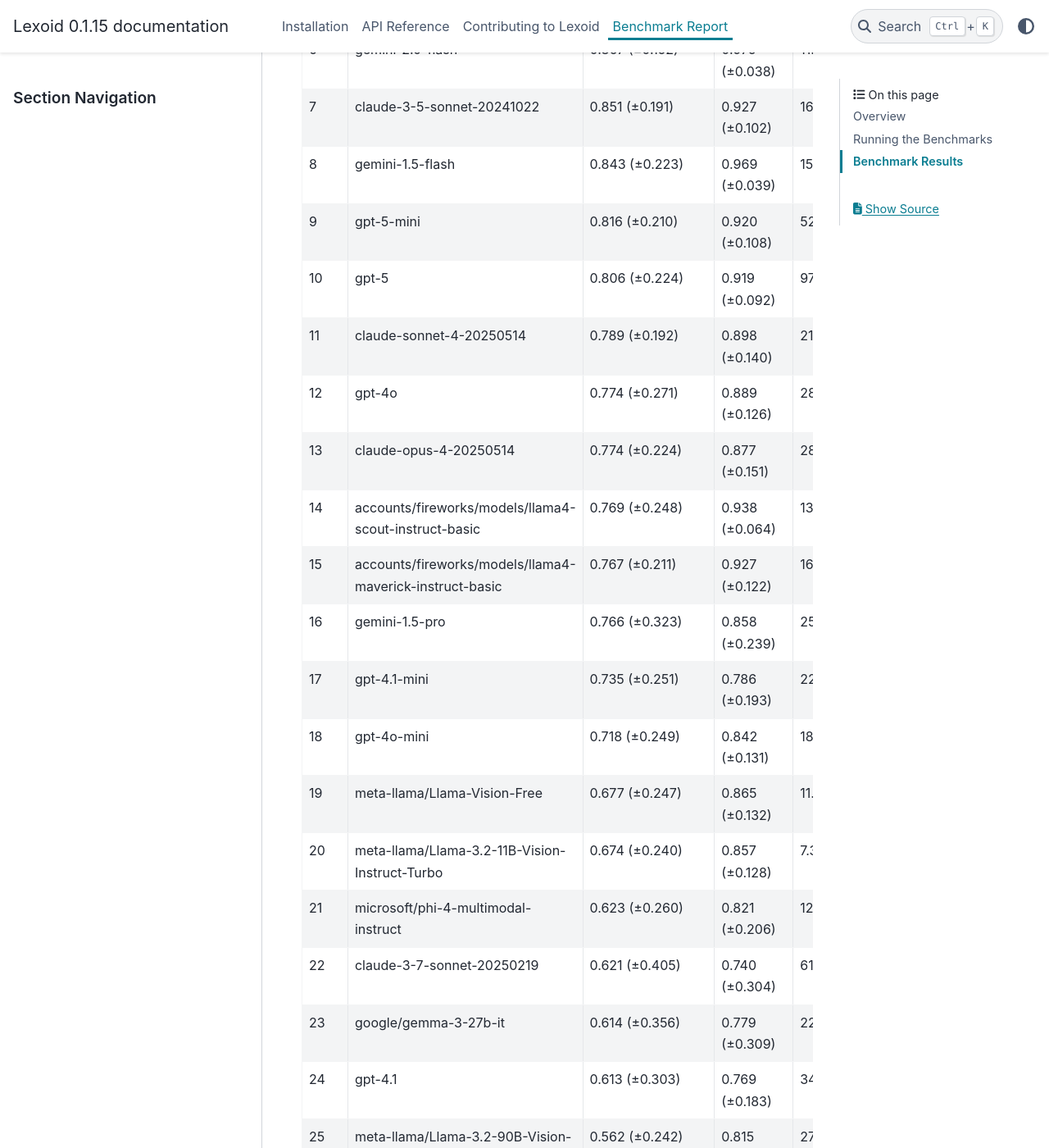
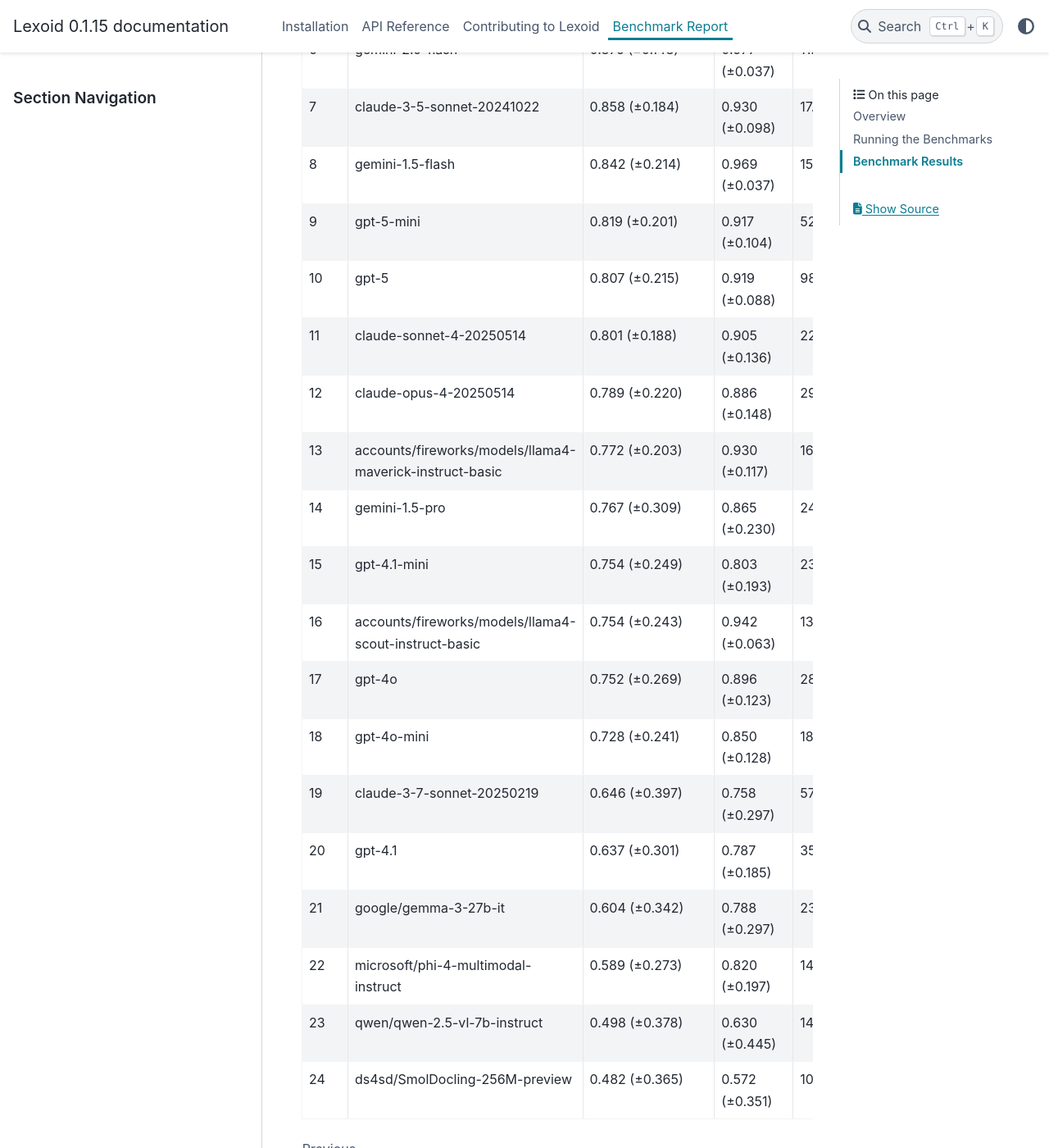
Before and after one commit to oidlabs-com/Lexoid, a Sphinx documentation site: the page built from docs/benchmark.rst, in a window 1280 px wide and 1400 px high, scrolled down 2857 px. Shown: the whole window at 82% size. Built offline with Sphinx 7.4.7 and the PyData theme 0.15.4, drawn with Linux system fonts in a browser that asks for light colours; some of the changed text lies outside the part shown.

Commit message:
Update benchmark - remove together ai llama models as they are no longer supported

```diff
--- a/docs/benchmark.rst
+++ b/docs/benchmark.rst
@@ -90,28 +90,28 @@
      - Cost ($)
    * - 1
      - AUTO (with auto-selected model)
-     - 0.893 (±0.135)
-     - 0.957 (±0.068)
-     - 22.25
+     - 0.899 (±0.131)
+     - 0.960 (±0.066)
+     - 21.17
      - 0.00066
    * - 2
      - AUTO
-     - 0.889 (±0.115)
-     - 0.971 (±0.048)
+     - 0.895 (±0.112)
+     - 0.973 (±0.046)
      - 9.29
-     - 0.00062
+     - 0.00063
    * - 3
+     - gemini-2.5-flash
+     - 0.886 (±0.164)
+     - 0.986 (±0.027)
+     - 52.55
+     - 0.01226
+   * - 4
      - mistral-ocr-latest
-     - 0.882 (±0.111)
-     - 0.927 (±0.094)
-     - 5.64
-     - 0.00123
-   * - 4
-     - gemini-2.5-flash
-     - 0.877 (±0.169)
-     - 0.986 (±0.028)
-     - 52.28
-     - 0.01056
+     - 0.882 (±0.106)
+     - 0.932 (±0.091)
+     - 5.75
+     - 0.00121
    * - 5
      - gemini-2.5-pro
      - 0.876 (±0.195)
@@ -120,133 +120,115 @@
      - 0.02408
    * - 6
      - gemini-2.0-flash
-     - 0.867 (±0.152)
-     - 0.975 (±0.038)
-     - 11.97
+     - 0.875 (±0.148)
+     - 0.977 (±0.037)
+     - 11.96
      - 0.00079
    * - 7
      - claude-3-5-sonnet-20241022
-     - 0.851 (±0.191)
-     - 0.927 (±0.102)
-     - 16.68
-     - 0.01777
+     - 0.858 (±0.184)
+     - 0.930 (±0.098)
+     - 17.32
+     - 0.01804
    * - 8
      - gemini-1.5-flash
-     - 0.843 (±0.223)
-     - 0.969 (±0.039)
-     - 15.98
+     - 0.842 (±0.214)
+     - 0.969 (±0.037)
+     - 15.58
      - 0.00043
    * - 9
      - gpt-5-mini
-     - 0.816 (±0.210)
-     - 0.920 (±0.108)
-     - 52.99
-     - 0.00818
+     - 0.819 (±0.201)
+     - 0.917 (±0.104)
+     - 52.84
+     - 0.00811
    * - 10
      - gpt-5
-     - 0.806 (±0.224)
-     - 0.919 (±0.092)
-     - 97.62
-     - 0.05421
+     - 0.807 (±0.215)
+     - 0.919 (±0.088)
+     - 98.12
+     - 0.05505
    * - 11
      - claude-sonnet-4-20250514
-     - 0.789 (±0.192)
-     - 0.898 (±0.140)
-     - 21.31
-     - 0.02053
+     - 0.801 (±0.188)
+     - 0.905 (±0.136)
+     - 22.02
+     - 0.02056
    * - 12
+     - claude-opus-4-20250514
+     - 0.789 (±0.220)
+     - 0.886 (±0.148)
+     - 29.55
+     - 0.09513
+   * - 13
+     - accounts/fireworks/models/llama4-maverick-instruct-basic
+     - 0.772 (±0.203)
+     - 0.930 (±0.117)
+     - 16.02
+     - 0.00147
+   * - 14
+     - gemini-1.5-pro
+     - 0.767 (±0.309)
+     - 0.865 (±0.230)
+     - 24.77
+     - 0.01139
+   * - 15
+     - gpt-4.1-mini
+     - 0.754 (±0.249)
+     - 0.803 (±0.193)
+     - 23.28
+     - 0.00347
+   * - 16
+     - accounts/fireworks/models/llama4-scout-instruct-basic
+     - 0.754 (±0.243)
+     - 0.942 (±0.063)
+     - 13.36
+     - 0.00087
+   * - 17
      - gpt-4o
-     - 0.774 (±0.271)
-     - 0.889 (±0.126)
-     - 28.51
-     - 0.01438
-   * - 13
-     - claude-opus-4-20250514
-     - 0.774 (±0.224)
-     - 0.877 (±0.151)
-     - 28.56
-     - 0.09425
-   * - 14
-     - accounts/fireworks/models/llama4-scout-instruct-basic
-     - 0.769 (±0.248)
-     - 0.938 (±0.064)
-     - 13.48
-     - 0.00086
-   * - 15
-     - accounts/fireworks/models/llama4-maverick-instruct-basic
-     - 0.767 (±0.211)
-     - 0.927 (±0.122)
-     - 16.22
-     - 0.00147
-   * - 16
-     - gemini-1.5-pro
-     - 0.766 (±0.323)
-     - 0.858 (±0.239)
-     - 25.25
-     - 0.01173
-   * - 17
-     - gpt-4.1-mini
-     - 0.735 (±0.251)
-     - 0.786 (±0.193)
-     - 22.39
-     - 0.00344
+     - 0.752 (±0.269)
+     - 0.896 (±0.123)
+     - 28.87
+     - 0.01469
    * - 18
      - gpt-4o-mini
-     - 0.718 (±0.249)
-     - 0.842 (±0.131)
-     - 18.11
-     - 0.00619
+     - 0.728 (±0.241)
+     - 0.850 (±0.128)
+     - 18.96
+     - 0.00609
    * - 19
-     - meta-llama/Llama-Vision-Free
-     - 0.677 (±0.247)
-     - 0.865 (±0.132)
-     - 11.34
+     - claude-3-7-sonnet-20250219
+     - 0.646 (±0.397)
+     - 0.758 (±0.297)
+     - 57.96
+     - 0.01730
+   * - 20
+     - gpt-4.1
+     - 0.637 (±0.301)
+     - 0.787 (±0.185)
+     - 35.37
+     - 0.01498
+   * - 21
+     - google/gemma-3-27b-it
+     - 0.604 (±0.342)
+     - 0.788 (±0.297)
+     - 23.16
+     - 0.00020
+   * - 22
+     - microsoft/phi-4-multimodal-instruct
+     - 0.589 (±0.273)
+     - 0.820 (±0.197)
+     - 14.00
+     - 0.00045
+   * - 23
+     - qwen/qwen-2.5-vl-7b-instruct
+     - 0.498 (±0.378)
+     - 0.630 (±0.445)
+     - 14.73
+     - 0.00056
+   * - 24
+     - ds4sd/SmolDocling-256M-preview
+     - 0.482 (±0.365)
+     - 0.572 (±0.351)
+     - 106.19
      - 0.00000
-   * - 20
-     - meta-llama/Llama-3.2-11B-Vision-Instruct-Turbo
-     - 0.674 (±0.240)
-     - 0.857 (±0.128)
-     - 7.33
-     - 0.00015
-   * - 21
-     - microsoft/phi-4-multimodal-instruct
-     - 0.623 (±0.260)
-     - 0.821 (±0.206)
-     - 12.79
-     - 0.00046
-   * - 22
-     - claude-3-7-sonnet-20250219
-     - 0.621 (±0.405)
-     - 0.740 (±0.304)
-     - 61.06
-     - 0.01696
-   * - 23
-     - google/gemma-3-27b-it
-     - 0.614 (±0.356)
-     - 0.779 (±0.309)
-     - 22.97
-     - 0.00020
-   * - 24
-     - gpt-4.1
-     - 0.613 (±0.303)
-     - 0.769 (±0.183)
-     - 34.47
-     - 0.01415
-   * - 25
-     - meta-llama/Llama-3.2-90B-Vision-Instruct-Turbo
-     - 0.562 (±0.242)
-     - 0.815 (±0.140)
-     - 27.10
-     - 0.01067
-   * - 26
-     - ds4sd/SmolDocling-256M-preview
-     - 0.468 (±0.378)
-     - 0.554 (±0.361)
-     - 103.86
-     - 0.00000
-   * - 27
-     - qwen/qwen-2.5-vl-7b-instruct
-     - 0.460 (±0.372)
-     - 0.599 (±0.452)
-     - 12.83
-     - 0.00057
```
Also changed, not shown: README.md (+24 -27 lines), 2 other files.
